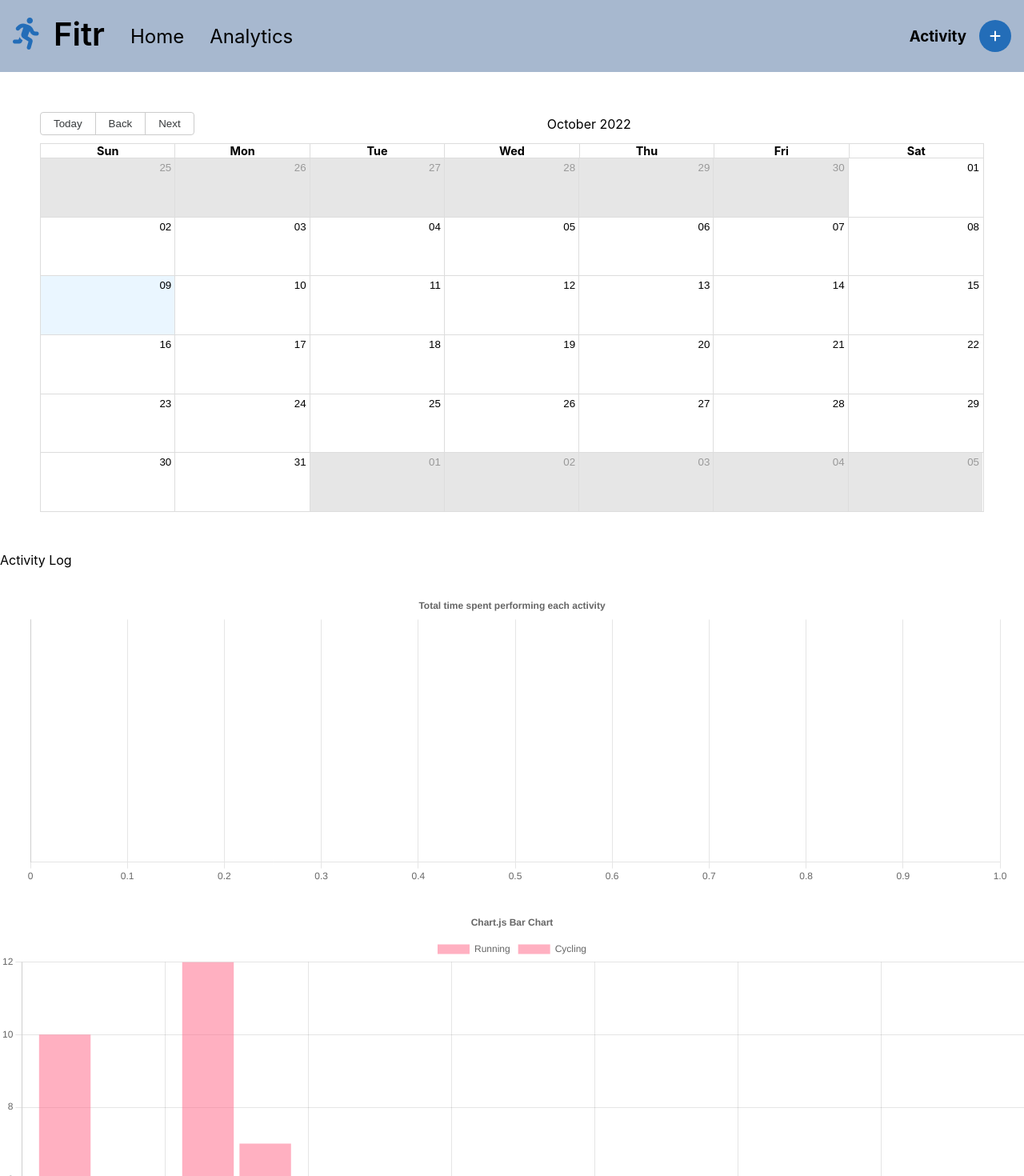
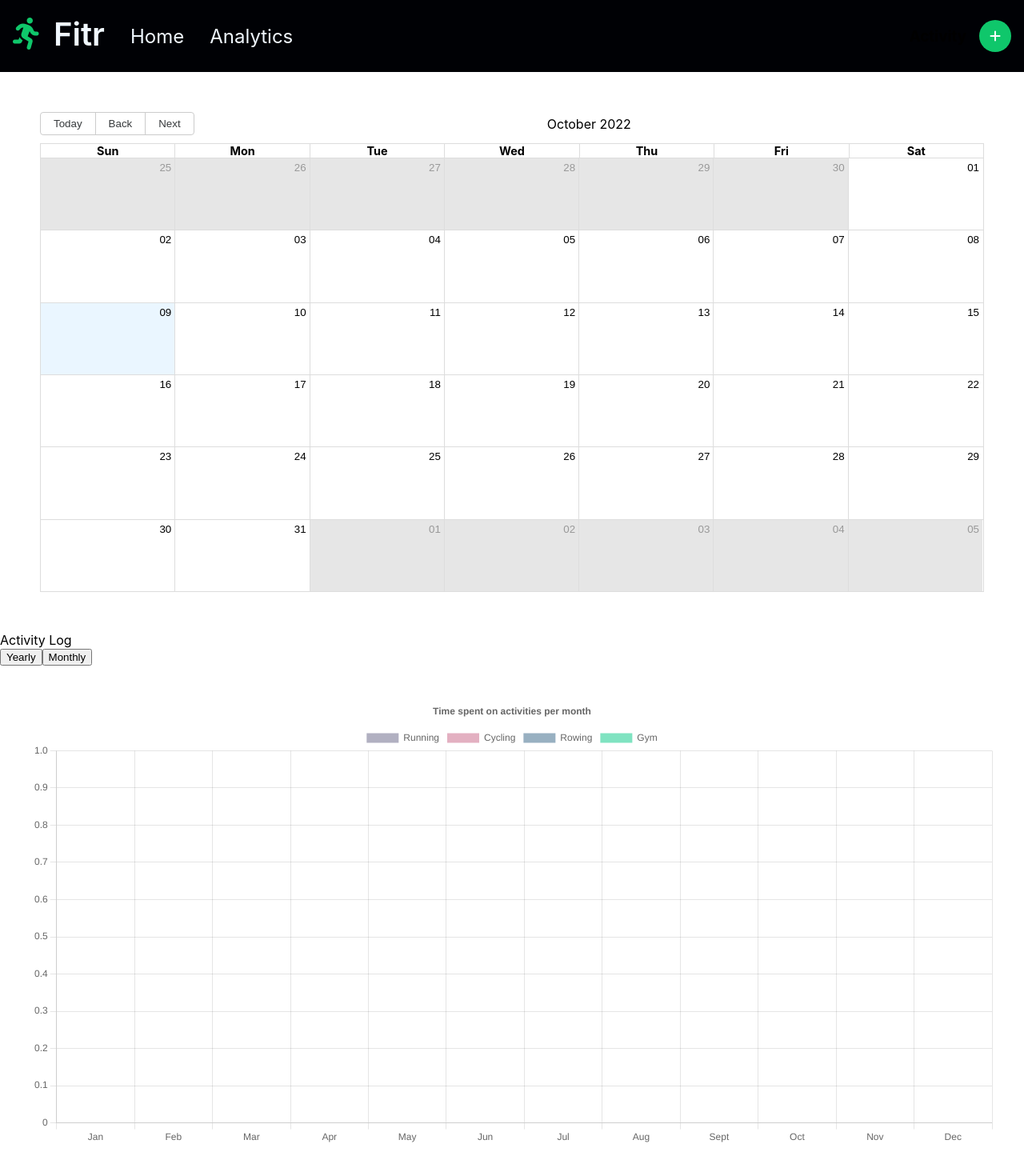
Before and after one commit to AlexImre/Fitness-App, a React (Create React App) app: page / in a window 1280 px wide. Shown: the top 1470 px of the page at 80% size. Built offline with nearby package versions, Linux system fonts and the light colour scheme.

Commit message:
complete yearly and monthly data charts

```diff
--- a/src/App.css
+++ b/src/App.css
@@ -8,7 +8,7 @@
 /* CSS BUTTONS */
 .button-18 {
   align-items: center;
-  background-color: #236db8;
+  background-color: #0fc76b;
   border: 0;
   border-radius: 100px;
   box-sizing: border-box;
--- a/src/App.js
+++ b/src/App.js
@@ -29,6 +29,7 @@ function App() {
   // INITIALISE STATE
   const [newEvent, setNewEvent] = useState({activity: '', start: '', end: '', length: 0});
   const [allEvents, setAllEvents] = useState([]);
+  const [toggleChartView, setToggleChartView] = useState(false);
   const [showAddActivityMenu, setShowAddActivityMenu] = useState(false);
   const [activityLog, setActivityLog] = useState({Running: 0, Cycling: 0, Gym: 0, Rowing: 0});
   const [monthlyLog, setMonthlyLog] = useState({
@@ -44,8 +45,7 @@ function App() {
       9: { Running: 0, Cycling: 0, Gym: 0, Rowing: 0 },
       10: { Running: 0, Cycling: 0, Gym: 0, Rowing: 0 },
       11: { Running: 0, Cycling: 0, Gym: 0, Rowing: 0 }
-  }
-  )
+  });
 
   console.log(`monthlyLog 9 is: ${monthlyLog[9]}`)
 
@@ -59,6 +59,10 @@ function App() {
     }
   };
 
+  const toggleView = (boolean) => {
+      setToggleChartView(boolean);
+  };
+
   const handleAddEvent = () => {
     if(newEvent.activity){
 
@@ -68,13 +72,11 @@ function App() {
     const activity = newEvent.activity;
     const length = Number(newEvent.length);
     const newLengthEntry = activityLog[activity] += length;
-    // const newMonthLength = monthlyLog[activityMonth][activity] += length;
-    // const newMonthlyEntry = monthlyLog[activityMonth][activity] += length;
-    // const newMonthlyEntry = monthlyLog[activityMonth][activity]; += length;
+    const prevMonthActivityLength = monthlyLog[activityMonth][activity];
     setActivityLog({...activityLog, [activity]: newLengthEntry });
-    // setMonthlyLog({...monthlyLog, [monthlyLog[activityMonth].activity]: newMonthlyEntry })
     // THIS UPDATES THE ACTIVITY WITHIN THE SPECIFIC MONTH -- BRACKET NOTATION MUST BE USED WHEN ACCESSING OBJECT PROPERTIES USING VARIABLES
-    setMonthlyLog({...monthlyLog, [activityMonth]: {...monthlyLog[activityMonth], [activity]: monthlyLog[activityMonth][activity] + length } })
+    setMonthlyLog({...monthlyLog, [activityMonth]: {...monthlyLog[activityMonth], [activity]: prevMonthActivityLength + length }})
+
     console.log(monthlyLog);
     }
     else {
@@ -90,6 +92,12 @@ function App() {
       // I THINK SPLICING LIKE THIS MAY BE INCORRECT (but works??). DO I NEED TO USE setAllEvents to remove ID from state???
       allEvents.splice(idx, 1);
       setActivityLog({ ...activityLog, [e.activity]: activityLog[e.activity] - e.length });
+
+      const activityMonth = e.start.getMonth();
+      const activity = e.activity;
+      const prevMonthActivityLength = monthlyLog[activityMonth][activity];
+      setMonthlyLog({...monthlyLog, [activityMonth]: {...monthlyLog[activityMonth], [activity]: prevMonthActivityLength - e.length }})
+
     }
   }
 
@@ -115,7 +123,7 @@ function App() {
         showAllEvents={true}
         allEvents
         enableAutoScroll={true}
-        style={{height: 500, margin: 50}}
+        style={{height: 600, margin: 50}}
         onSelectEvent={handleEventSelection}
       />
     </div>
@@ -125,19 +133,14 @@ function App() {
     {/* NOTE TO ADD DIFFERENT VIEWS FOR CHARTS E.G ACTIVITY TIME PER MONTH / ACTIVITY TIME PER ACTIVITY */}
     <div className="AppActivityLogContainer">
         <span>Activity Log</span>
-        {/* Total time spent exercising, across logged activities:
-        <ul>
-          {activityLog.Running > 0? <li>Running: {activityLog.Running} minutes</li> : '' }
-          {activityLog.Cycling > 0? <li>Cycling: {activityLog.Cycling} minutes</li> : '' }
-          {activityLog.Gym > 0? <li>Gym: {activityLog.Gym} minutes</li> : '' }
-          {activityLog.Rowing > 0? <li>Rowing: {activityLog.Rowing} minutes</li> : '' }
-        </ul> */}
+        <br></br>
+        <button className='AppYearlyView' onClick={() => toggleView(true)}>Yearly</button>
+        <button className='AppMonthlyView' onClick={() => toggleView(false)}>Monthly</button>
 
 
     </div>
     <div className='AppChartContainer'>
-      <ActivityTimeChart activityLog={activityLog} />
-      <TotalTimeChart activityLog={activityLog} allEvents={allEvents} monthlyLog={monthlyLog}/>
+      {toggleChartView ? <ActivityTimeChart activityLog={activityLog}  /> : <TotalTimeChart activityLog={activityLog} allEvents={allEvents} monthlyLog={monthlyLog}/>}
     </div>
     </>
   );
--- a/src/Components/ActivityTimeChart.js
+++ b/src/Components/ActivityTimeChart.js
@@ -46,7 +46,7 @@ export const ActivityTimeChart = (props) => {
         },
         },
         layout: {
-            padding: 30
+            padding: 40
         }
     };
 
@@ -76,5 +76,5 @@ export const ActivityTimeChart = (props) => {
         }
     }
 
-    return <Bar options={options} data={data} height={100} />;
+    return <Bar options={options} data={data} />;
 }
--- a/src/Components/AddActivity.css
+++ b/src/Components/AddActivity.css
@@ -4,7 +4,6 @@
     flex-direction: column;
     align-items: center;
     background-color: rgb(230, 235, 243);
-    transition: top 300ms cubic-bezier(0.17, 0.04, 0.03, 0.94);
 }
 
 .AddActivitySelectWrapper {
--- a/src/Components/Header.css
+++ b/src/Components/Header.css
@@ -1,14 +1,14 @@
 .HeaderTitleContainer {
     display: flex;
     justify-content: center;
-    background-color: #a7b8cf;
+    background-color: #000105;
     height: 90px;
 }
 
 .fa-person-running {
     font-size: 40px;
     margin: 0 1rem 0 1rem;
-    color: #236db8;
+    color: #0fc76b;
 }
 
 .HeaderLogo {
@@ -19,6 +19,7 @@
 .HeaderTitleLeft {
     display: flex;
     align-items: center;
+    color:aliceblue;
 }
 
 .HeaderTitleRight {
--- a/src/Components/MonthlyTimeChart.js
+++ b/src/Components/MonthlyTimeChart.js
@@ -22,30 +22,7 @@ ChartJS.register(
 
 export function TotalTimeChart(props) {
     // GET DATA ONLY FOR YEAR === 2022??
-    const allEvents = props.allEvents;
     const monthlyLog = props.monthlyLog;
-    const objectKeys = Object.keys(monthlyLog[9]);
-    const objectValues = Object.values(monthlyLog[9]);
-    // const monthlyActivity = [
-    //     {id: 0, running: 0, cycling: 0, Rowing: 0, Gym: 0},
-    //     {id: 1, running: 0, cycling: 0, Rowing: 0, Gym: 0},
-    //     {id: 2, running: 0, cycling: 0, Rowing: 0, Gym: 0},
-    //     {id: 3, running: 0, cycling: 0, Rowing: 0, Gym: 0},
-    //     {id: 4, running: 0, cycling: 0, Rowing: 0, Gym: 0},
-    //     {id: 5, running: 0, cycling: 0, Rowing: 0, Gym: 0},
-    //     {id: 6, running: 0, cycling: 0, Rowing: 0, Gym: 0},
-    //     {id: 7, running: 0, cycling: 0, Rowing: 0, Gym: 0},
-    //     {id: 8, running: 0, cycling: 0, Rowing: 0, Gym: 0},
-    //     {id: 9, running: 0, cycling: 0, Rowing: 0, Gym: 0},
-    //     {id: 10, running: 0, cycling: 0, Rowing: 0, Gym: 0},
-    //     {id: 11, running: 0, cycling: 0, Rowing: 0, Gym: 0}
-    // ];
-
-    // for (let i = 0; i < allEvents.length; i++) {
-    //     if(allEvents[0].start === 0)
-
-    // }
-
 
     const options = {
         responsive: true,
@@ -55,38 +32,53 @@ export function TotalTimeChart(props) {
           },
           title: {
             display: true,
-            text: 'Chart.js Bar Chart',
+            text: 'Time spent on activities per month',
           },
         },
+        layout: {
+          padding: 40
+      }
       };
 
-      const labels = ['January', 'February', 'March', 'April', 'May', 'June', 'July'];
+      const labels = ['Jan', 'Feb', 'Mar', 'Apr', 'May', 'Jun', 'Jul', 'Aug', 'Sept', 'Oct', 'Nov', 'Dec'];
+
+      const monthlyRunningDataArray = [];
+      const monthlyCyclingDataArray = [];
+      const monthlyRowingDataArray = [];
+      const monthlyGymDataArray = [];
+
+      for (let i = 0; i < labels.length; i++){
+        monthlyRunningDataArray.push(monthlyLog[i].Running);
+        monthlyCyclingDataArray.push(monthlyLog[i].Cycling);
+        monthlyRowingDataArray.push(monthlyLog[i].Rowing);
+        monthlyGymDataArray.push(monthlyLog[i].Gym);
+      }
 
       const data = {
         labels,
         datasets: [
           {
             label: 'Running',
-            data: [10, 12],
-            backgroundColor: 'rgba(255, 99, 132, 0.5)',
+            data: monthlyRunningDataArray,
+            backgroundColor: 'rgba(100, 99, 132, 0.5)',
           },
           {
             label: 'Cycling',
-            data: [5, 7],
-            backgroundColor: 'rgba(255, 99, 132, 0.5)',
+            data: monthlyCyclingDataArray,
+            backgroundColor: 'rgba(200, 99, 132, 0.5)',
+          },
+          {
+            label: 'Rowing',
+            data: monthlyRowingDataArray,
+            backgroundColor: 'rgba(50, 99, 132, 0.5)',
+          },
+          {
+            label: 'Gym',
+            data: monthlyGymDataArray,
+            backgroundColor: 'rgba(01, 200, 132, 0.5)',
           },
         ]
       };
 
-
-    // ADD DYNAMIC DATA TO CHART
-    for (let i = 0; i < objectKeys.length; i++){
-        if (objectValues[i] > 0){
-            data.datasets[0].data.push(objectValues[i]);
-        }
-    }
-
-
-
   return <Bar options={options} data={data} />;
 }
--- a/src/index.js
+++ b/src/index.js
@@ -2,7 +2,6 @@ import React from 'react';
 import ReactDOM from 'react-dom/client';
 import './index.css';
 import App from './App';
-import reportWebVitals from './reportWebVitals';
 
 const root = ReactDOM.createRoot(document.getElementById('root'));
 root.render(
@@ -10,8 +9,3 @@ root.render(
     <App />
   </React.StrictMode>
 );
-
-// If you want to start measuring performance in your app, pass a function
-// to log results (for example: reportWebVitals(console.log))
-// or send to an analytics endpoint. Learn more: https://bit.ly/CRA-vitals
-reportWebVitals();
```
